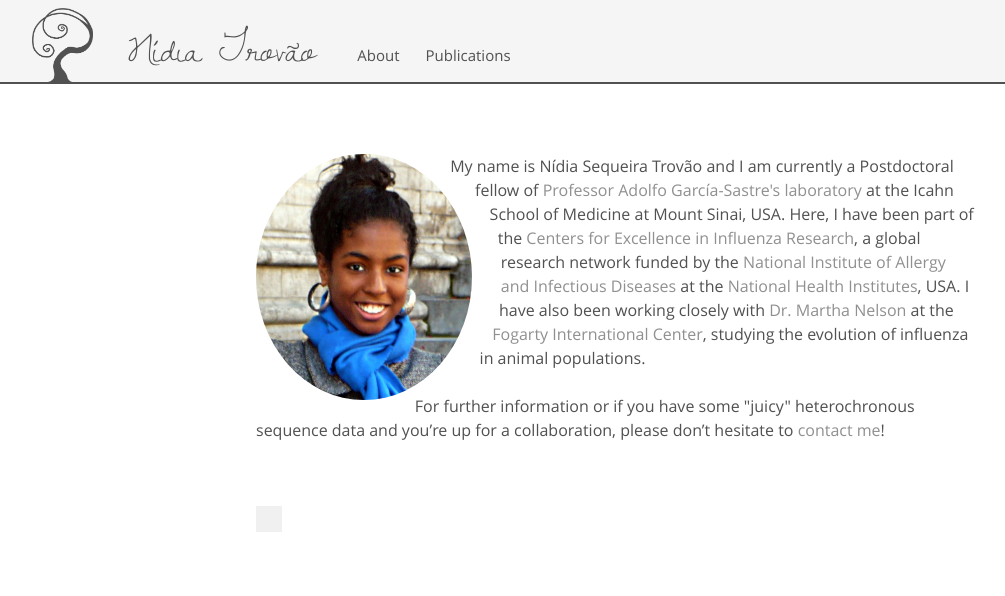
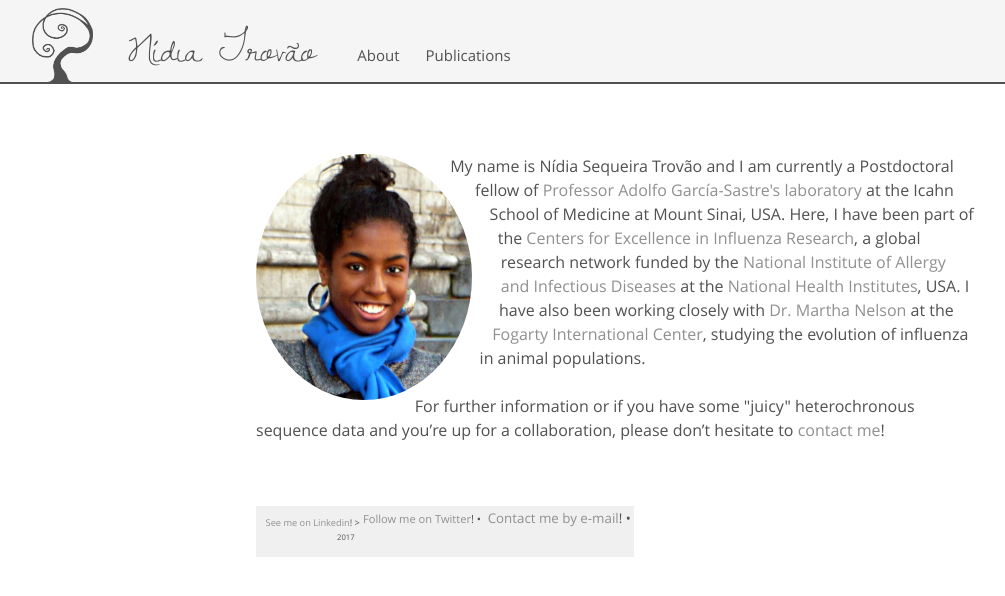
Before and after one commit to nidiatrovao/nidiatrovao.github.io, a Jekyll site: the page built from index.html, in a window 1280 px wide. Shown: the top 596 px of the page, without its empty margins (24-1029 px from the left). Built offline with Jekyll 4.4.1, drawn with Linux system fonts in a browser that asks for light colours.

Commit message:
Update default.html

```diff
--- a/_layouts/default.html
+++ b/_layouts/default.html
@@ -17,7 +17,7 @@
       {{ content }}
       </main>
 
-      <footer style="font-size: 0">
+      <footer>
         <small class="floatl">
           &nbsp;<a href="http://www.google.com/recaptcha/mailhide/d?k=01NqppQr6VZzJtBnX1B1RDuw==&amp;c=15YkdRwX0Emp37Odw61dyCyrGOiI_gucHoEuzZzUzks=" onclick="window.open('http://www.google.com/recaptcha/mailhide/d?k\x3d01NqppQr6VZzJtBnX1B1RDuw\x3d\x3d\x26c\x3d15YkdRwX0Emp37Odw61dyCyrGOiI_gucHoEuzZzUzks\x3d', '', 'toolbar=0,scrollbars=0,location=0,statusbar=0,menubar=0,resizable=0,width=500,height=300'); return false;" title="Click to reveal my e-mail address">Contact me by e-mail</a>!&nbsp;&bull;
         <small class="floatl">
```
